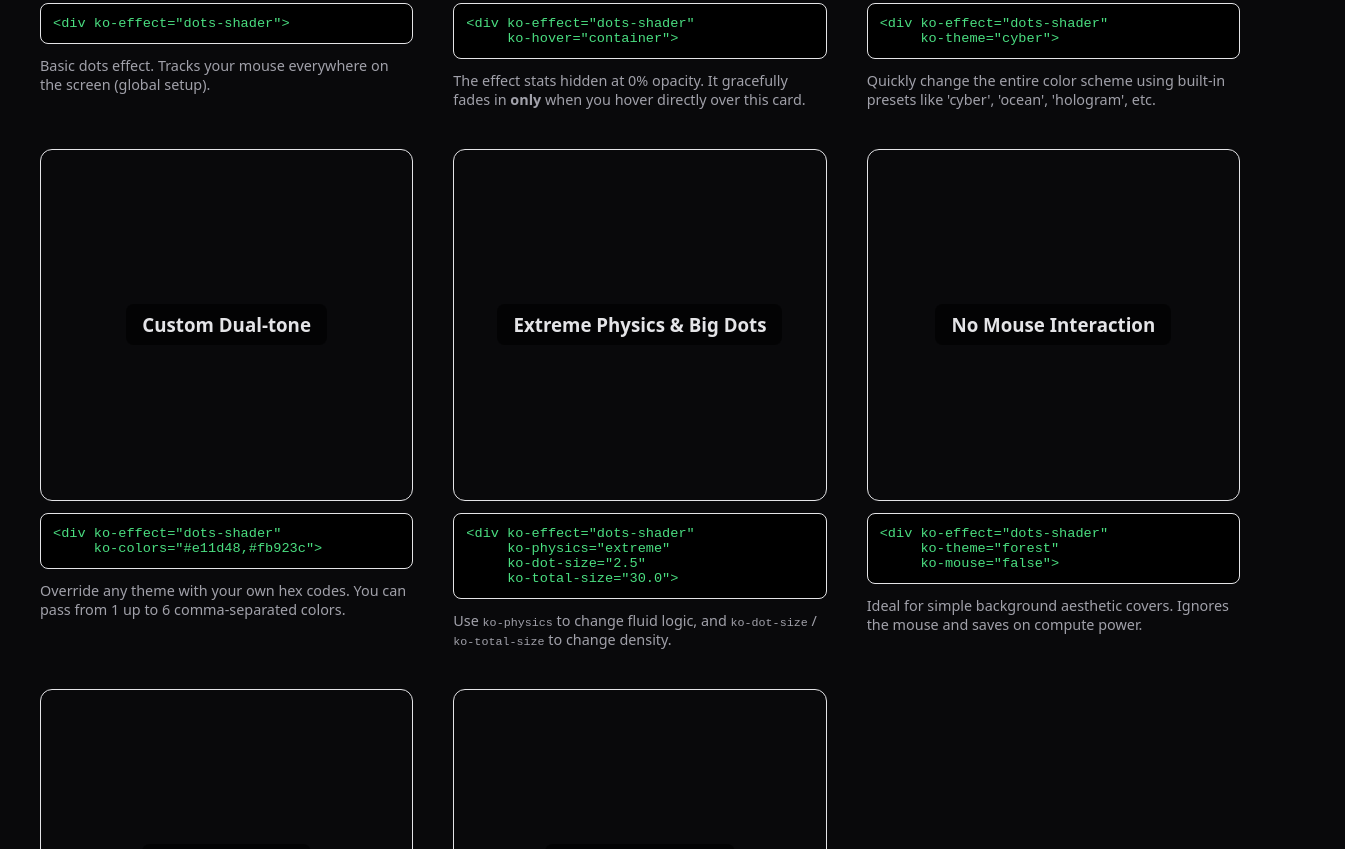
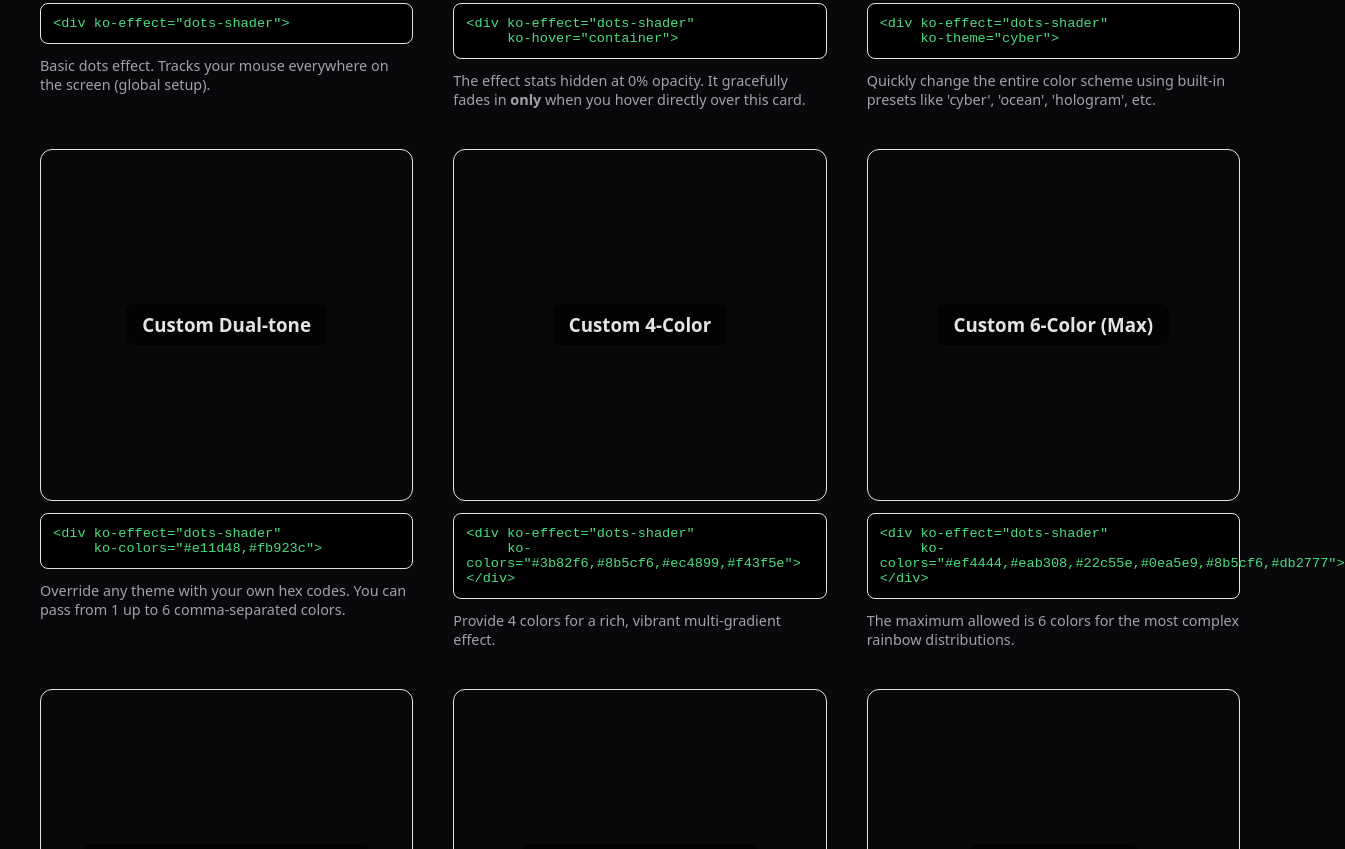
Before and after one commit to wripcode/KineticOS, a website: page demo/index.html in a window 1280 px wide. Shown: the part 549-1398 px from the top of the page, 1345 px wide, since content can reach past the window. Drawn offline with Linux system fonts and the light colour scheme.

Commit message:
docs(demo): add 4-color and 6-color variations

```diff
--- a/demo/index.html
+++ b/demo/index.html
@@ -153,6 +153,38 @@
         </div>
 
         <!-- ============================================== -->
+        <!-- 4b. Custom Colors (4 Colors) -->
+        <!-- ============================================== -->
+        <div class="card-wrapper">
+            <div class="demo-card"
+                 ko-effect="dots-shader"
+                 ko-colors="#3b82f6,#8b5cf6,#ec4899,#f43f5e">
+                <h3>Custom 4-Color</h3>
+            </div>
+            <div class="code-snippet">&lt;div ko-effect="dots-shader"
+     ko-colors="#3b82f6,#8b5cf6,#ec4899,#f43f5e"&gt;&lt;/div&gt;</div>
+            <p style="text-align: left; font-size: 0.9em; margin: 0;">
+                Provide 4 colors for a rich, vibrant multi-gradient effect.
+            </p>
+        </div>
+
+        <!-- ============================================== -->
+        <!-- 4c. Custom Colors (6 Colors) -->
+        <!-- ============================================== -->
+        <div class="card-wrapper">
+            <div class="demo-card"
+                 ko-effect="dots-shader"
+                 ko-colors="#ef4444,#eab308,#22c55e,#0ea5e9,#8b5cf6,#db2777">
+                <h3>Custom 6-Color (Max)</h3>
+            </div>
+            <div class="code-snippet">&lt;div ko-effect="dots-shader"
+     ko-colors="#ef4444,#eab308,#22c55e,#0ea5e9,#8b5cf6,#db2777"&gt;&lt;/div&gt;</div>
+            <p style="text-align: left; font-size: 0.9em; margin: 0;">
+                The maximum allowed is 6 colors for the most complex rainbow distributions.
+            </p>
+        </div>
+
+        <!-- ============================================== -->
         <!-- 5. Physics Changes -->
         <!-- ============================================== -->
         <div class="card-wrapper">
```
